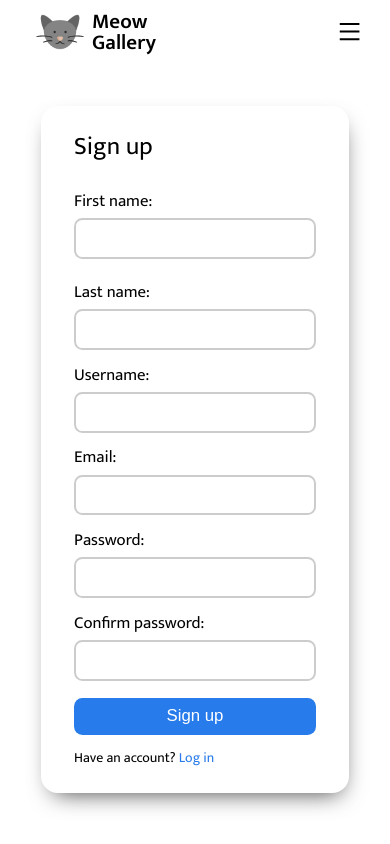
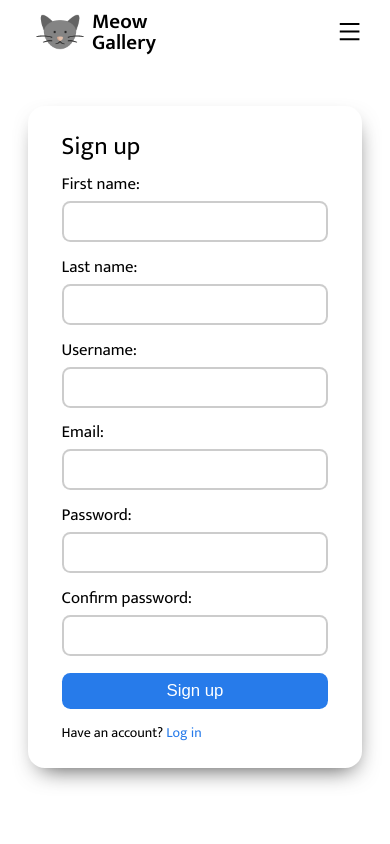
Before and after one commit to hafezfhmi/fullstack-mern-template, a React (Create React App) app in the folder client/: page /signup in a window 390 px wide. Built offline with nearby package versions, Linux system fonts and the light colour scheme; no server answers.

Commit message:
Refactor Client - Remove duplicate of auth form (signup and login) styling and combine into one authform

```diff
--- a/client/src/components/LoginForm.jsx
+++ b/client/src/components/LoginForm.jsx
@@ -1,6 +1,6 @@
 import React from "react";
 import { useNavigate, Link } from "react-router-dom";
-import styles from "../styles/loginForm.module.css";
+import styles from "../styles/authForm.module.css";
 
 import { useField } from "../hooks/index";
 import { UseUserContext } from "../context/userContext";
@@ -24,18 +24,18 @@ const LoginForm = () => {
   };
 
   return (
-    <form className={styles.loginForm} onSubmit={handleLogin}>
+    <form className={styles.authForm} onSubmit={handleLogin}>
       <h1>Log in</h1>
-      <div>
+      <div className={styles.inputWrapper}>
         <label htmlFor="email">Email: </label>
         <input {...email.attributes} />
       </div>
-      <div>
+      <div className={styles.inputWrapper}>
         <label htmlFor="password">Password: </label>
         <input {...password.attributes} />
       </div>
       <button type="submit">Login</button>
-      <div>
+      <div className={styles.extraWrapper}>
         <Link to={"/forgot-password"}>Forgot Password</Link>
         <p>
           Don't have an account? <Link to={"/signup"}>Sign up</Link>
--- a/client/src/components/SignupForm.jsx
+++ b/client/src/components/SignupForm.jsx
@@ -1,6 +1,6 @@
 import React from "react";
 import { useNavigate, Link } from "react-router-dom";
-import styles from "../styles/signupForm.module.css";
+import styles from "../styles/authForm.module.css";
 
 import { useField } from "../hooks/index";
 import authServices from "../services/auth";
@@ -33,36 +33,36 @@ const SignupForm = () => {
   };
 
   return (
-    <form className={styles.signupForm} onSubmit={handleSignup}>
+    <form className={styles.authForm} onSubmit={handleSignup}>
       <h1>Sign up</h1>
       <div className={styles.nameWrapper}>
-        <div>
+        <div className={styles.inputWrapper}>
           <label htmlFor="firstName">First name: </label>
           <input {...firstName.attributes} />
         </div>
-        <div>
+        <div className={styles.inputWrapper}>
           <label htmlFor="lastName">Last name: </label>
           <input {...lastName.attributes} />
         </div>
       </div>
-      <div>
+      <div className={styles.inputWrapper}>
         <label htmlFor="username">Username: </label>
         <input {...username.attributes} />
       </div>
-      <div>
+      <div className={styles.inputWrapper}>
         <label htmlFor="email">Email: </label>
         <input {...email.attributes} />
       </div>
-      <div>
+      <div className={styles.inputWrapper}>
         <label htmlFor="password">Password: </label>
         <input {...password.attributes} />
       </div>
-      <div>
+      <div className={styles.inputWrapper}>
         <label htmlFor="confirmPassword">Confirm password: </label>
         <input {...confirmPassword.attributes} />
       </div>
       <button type="submit">Sign up</button>
-      <div>
+      <div className={styles.extraWrapper}>
         <p>
           Have an account? <Link to={"/login"}>Log in</Link>
         </p>
--- a/client/src/routes/Root.jsx
+++ b/client/src/routes/Root.jsx
@@ -6,7 +6,9 @@ const Root = () => {
   return (
     <>
       <Navbar />
-      <Outlet />
+      <div className="container">
+        <Outlet />
+      </div>
     </>
   );
 };
--- a/client/src/styles/loginForm.module.css
+++ b/client/src/styles/authForm.module.css
@@ -1,4 +1,4 @@
-.loginForm {
+.authForm {
   background-color: #fff;
   padding: 2rem 2.4rem;
   border-radius: 1.2rem;
@@ -7,23 +7,29 @@
   -moz-box-shadow: 2px 10px 23px -10px rgba(0, 0, 0, 0.75);
 }
 
-.loginForm > h1 {
+.authForm > h1 {
   font-size: 1.8rem;
 }
 
-.loginForm > div {
+.nameWrapper {
+  display: flex;
+  flex-direction: row;
+  column-gap: 2rem;
+}
+
+.inputWrapper {
   margin-top: 1.2rem;
   display: flex;
   flex-direction: column;
   row-gap: 0.6rem;
 }
 
-.loginForm > div > label {
+.inputWrapper > label {
   font-size: 1.2rem;
   cursor: pointer;
 }
 
-.loginForm > div > input {
+.inputWrapper > input {
   padding: 0.6rem;
   font-size: 1.2rem;
   background-color: #fff;
@@ -32,11 +38,11 @@
   outline: none;
 }
 
-.loginForm > div > input:focus {
+.inputWrapper > input:focus {
   border: 2px solid rgba(0, 0, 0, 0.8);
 }
 
-.loginForm > button {
+.authForm > button {
   width: 100%;
   padding: 0.6rem 1rem;
   margin-top: 1.2rem;
@@ -48,16 +54,27 @@
   cursor: pointer;
 }
 
-.loginForm > button:hover {
+.authForm > button:hover {
   background-color: rgb(32, 104, 199);
 }
 
-.loginForm > div:last-child {
+.extraWrapper {
   display: flex;
-  flex-direction: row !important;
+  flex-direction: row;
   column-gap: 2rem;
+  margin-top: 1.2rem;
 }
 
-.loginForm a {
+.authForm a {
   color: rgb(39, 123, 234);
 }
+
+@media only screen and (max-width: 900px) {
+  .authForm {
+    width: 100%;
+  }
+
+  .nameWrapper {
+    flex-direction: column;
+  }
+}
--- a/client/src/styles/global.css
+++ b/client/src/styles/global.css
@@ -4,6 +4,7 @@
 /* font size */
 html {
   font-size: 100%; /* 16px */
+  box-sizing: border-box;
 }
 
 body {
@@ -27,3 +28,7 @@ body {
     font-size: 118.75%; /* 19px */
   }
 }
+
+.container {
+  padding: 0 2rem;
+}
--- a/client/src/styles/signup.module.css
+++ b/client/src/styles/signup.module.css
@@ -1,6 +1,6 @@
 .signup {
   height: auto;
-  padding: 3rem;
+  padding: 3rem 0;
   display: flex;
   align-items: center;
   justify-content: center;
--- a/client/src/styles/signupForm.module.css
+++ /dev/null
@@ -1,85 +0,0 @@
-.signupForm {
-  background-color: #fff;
-  padding: 2rem 2.4rem;
-  border-radius: 1.2rem;
-  box-shadow: 2px 10px 23px -10px rgba(0, 0, 0, 0.75);
-  -webkit-box-shadow: 2px 10px 23px -10px rgba(0, 0, 0, 0.75);
-  -moz-box-shadow: 2px 10px 23px -10px rgba(0, 0, 0, 0.75);
-}
-
-.signupForm > h1 {
-  font-size: 1.8rem;
-}
-
-.signupForm > div {
-  margin-top: 1.2rem;
-  display: flex;
-  flex-direction: column;
-  row-gap: 0.6rem;
-}
-
-.signupForm label {
-  font-size: 1.2rem;
-  cursor: pointer;
-}
-
-.signupForm input {
-  padding: 0.6rem;
-  font-size: 1.2rem;
-  background-color: #fff;
-  border-radius: 0.6rem;
-  border: 2px solid rgba(0, 0, 0, 0.2);
-  outline: none;
-}
-
-.signupForm > div > input:focus {
-  border: 2px solid rgba(0, 0, 0, 0.8);
-}
-
-.signupForm > button {
-  width: 100%;
-  padding: 0.6rem 1rem;
-  margin-top: 1.2rem;
-  border: none;
-  border-radius: 0.6rem;
-  font-size: 1.2rem;
-  color: #fff;
-  background-color: rgb(39, 123, 234);
-  cursor: pointer;
-}
-
-.signupForm > button:hover {
-  background-color: rgb(32, 104, 199);
-}
-
-.signupForm > div:last-child {
-  display: flex;
-  flex-direction: row !important;
-  column-gap: 2rem;
-}
-
-.signupForm a {
-  color: rgb(39, 123, 234);
-}
-
-.nameWrapper {
-  flex-direction: row !important;
-  column-gap: 2rem;
-}
-
-.nameWrapper > div {
-  margin-top: 1.2rem;
-  display: flex;
-  flex-direction: column;
-  row-gap: 0.6rem;
-}
-
-@media only screen and (max-width: 900px) {
-  .signupForm {
-    width: 90%;
-  }
-
-  .nameWrapper {
-    flex-direction: column !important;
-  }
-}
```
Also changed, not shown: client/src/components/SignupForm-old.js (deleted, +0 -75 lines).
